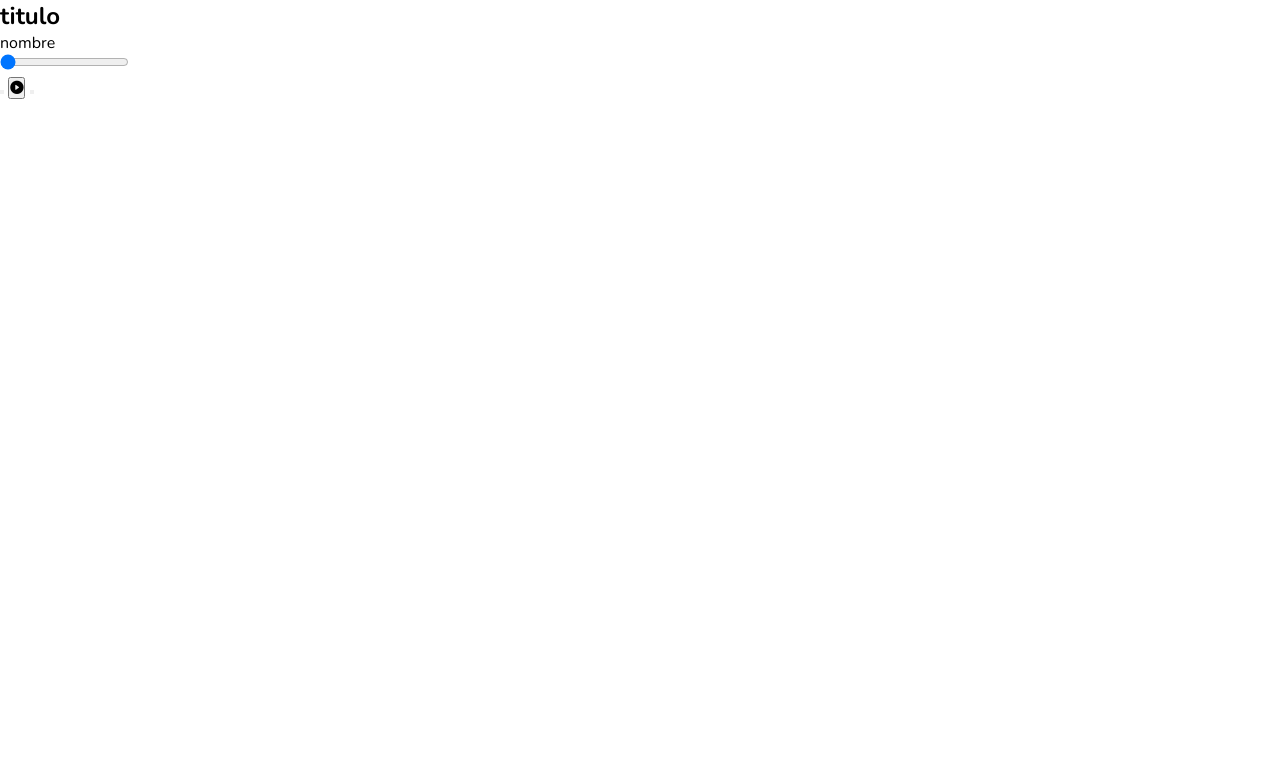
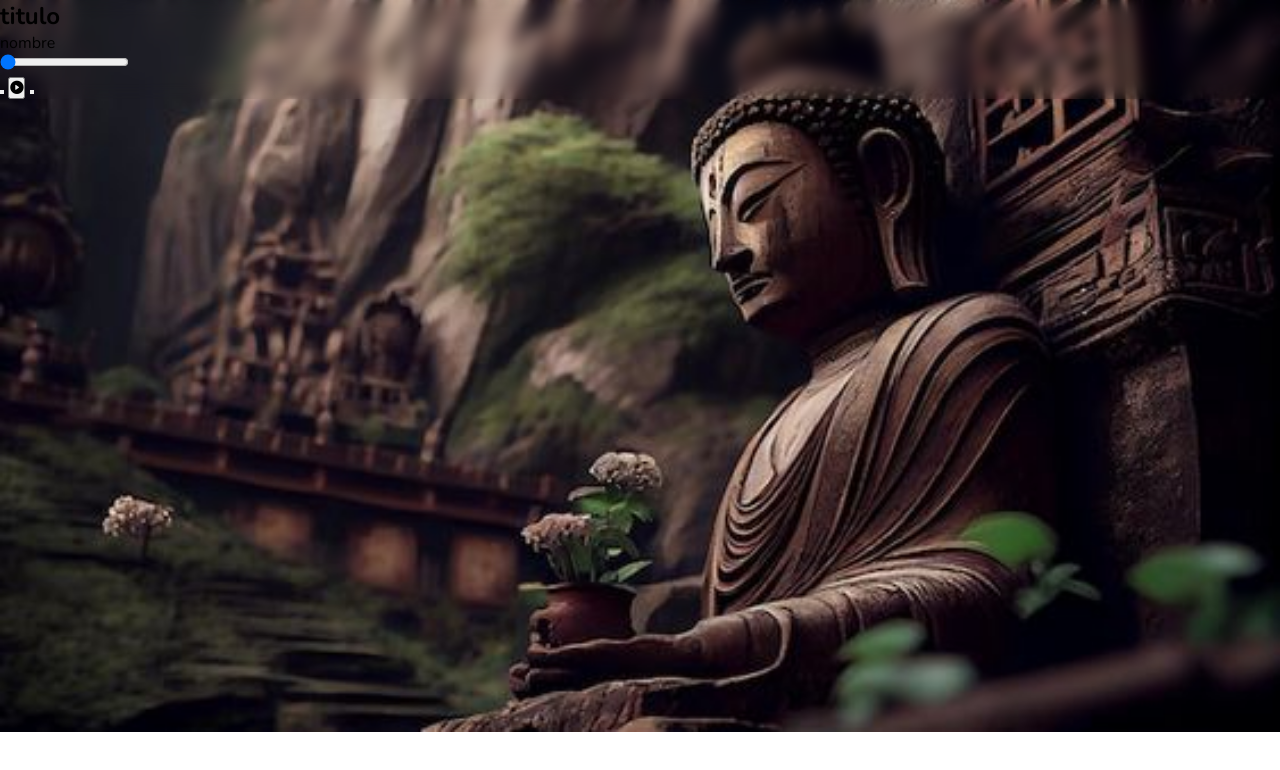
Before and after one commit to jorgecarloslopez/musicPlayer_reproductorDeMusica, a plain HTML site: page index.html in a window 1280 px wide. Drawn offline with nearby package versions, Linux system fonts and the light colour scheme; some icons are missing.

Commit message:
making image structure

```diff
--- a/style.css
+++ b/style.css
@@ -8,3 +8,11 @@
   box-sizing: border-box;
   font-family: "nunito", sans-serif;
 }
+
+body {
+  background: url(images/818fd8c76d8397b390dbf7ed513cd8e2.jpg);
+  background-repeat: no-repeat;
+  background-size: cover;
+  backdrop-filter: blur(8px);
+  -webkit-backdrop-filter: blur(8px);
+}
```
